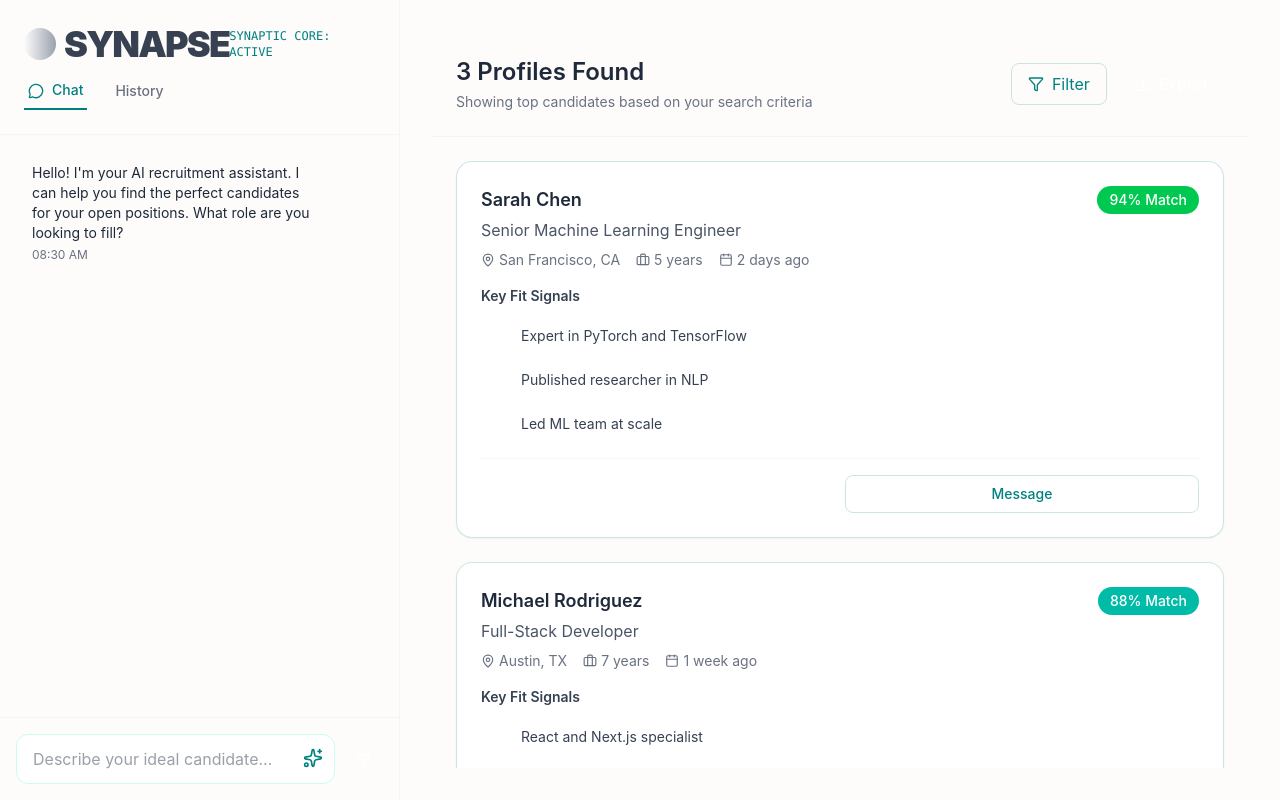
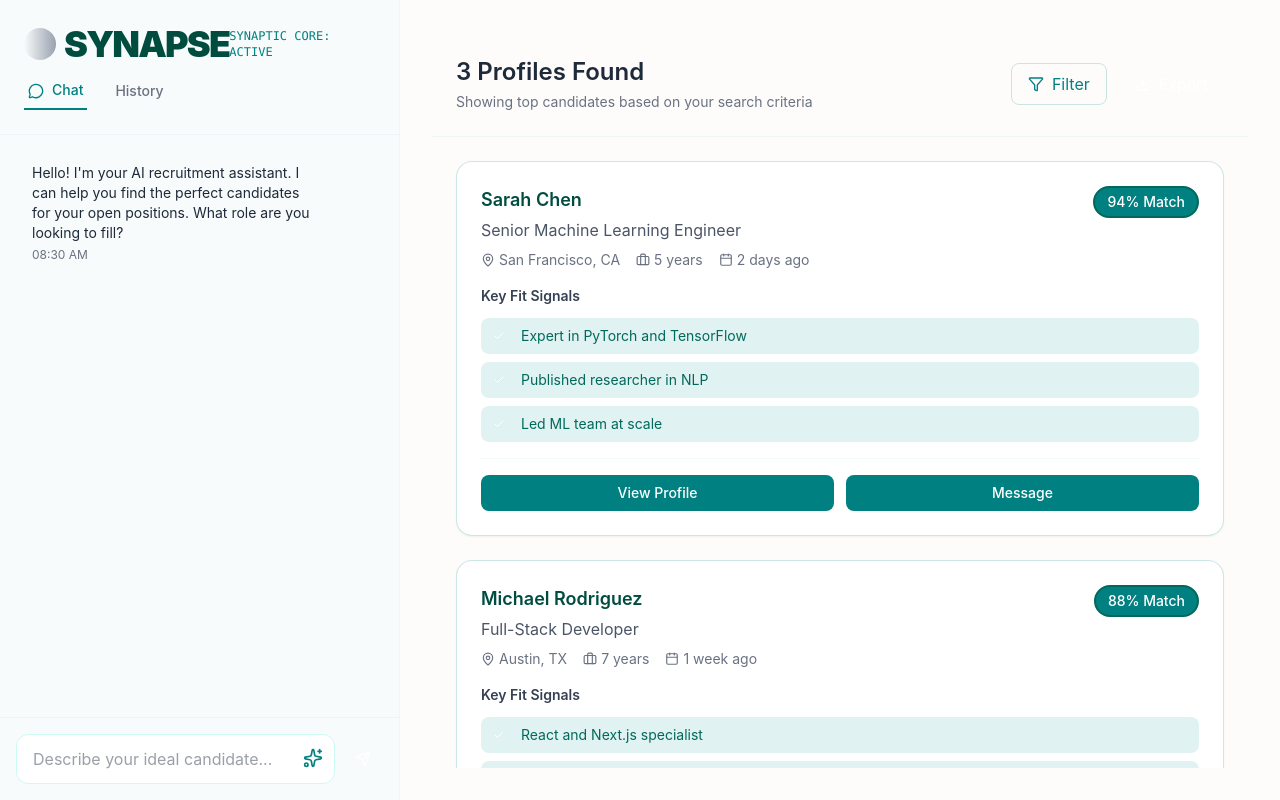
Before and after one commit to Chandann-23/Neuro-Linker, a Next.js app in the folder frontend/: page / in a window 1280 px wide. Built offline with nearby package versions, Linux system fonts and the light colour scheme.

Commit message:
contrast: apply high-contrast dark teal theme with professional depth

```diff
--- a/frontend/src/app/globals.css
+++ b/frontend/src/app/globals.css
@@ -26,6 +26,14 @@
     background-color: #ffffff !important;
   }
 
+  .bg-sidebar {
+    background-color: #F8FBFB !important;
+  }
+
+  .bg-signal {
+    background-color: #E0F2F1 !important;
+  }
+
   /* Force border colors */
   .border-teal-50 {
     border-color: rgba(0, 128, 128, 0.05) !important;
@@ -48,8 +56,20 @@
     color: #008080 !important;
   }
 
+  .text-dark-teal {
+    color: #004D40 !important;
+  }
+
+  .text-signal {
+    color: #00695C !important;
+  }
+
   .text-black {
     color: #000000 !important;
+  }
+
+  .text-white {
+    color: #ffffff !important;
   }
 
   /* Force shadows */
@@ -59,6 +79,17 @@
 
   .shadow-md {
     box-shadow: 0 4px 6px -1px rgba(0, 0, 0, 0.1), 0 2px 4px -1px rgba(0, 0, 0, 0.06) !important;
+  }
+
+  /* Force button colors */
+  .bg-action {
+    background-color: #008080 !important;
+  }
+
+  /* Force badge colors */
+  .bg-match {
+    background-color: #008080 !important;
+    border-color: #00695C !important;
   }
 }
 
--- a/frontend/src/components/AgentPanel.tsx
+++ b/frontend/src/components/AgentPanel.tsx
@@ -48,13 +48,13 @@ export function AgentPanel() {
   }
 
   return (
-    <div className="flex flex-col h-full bg-warm-white">
+    <div className="flex flex-col h-full bg-sidebar">
       {/* Header */}
       <div className="p-6 border-b border-teal-50">
         <div className="flex items-center justify-between mb-4">
           <div className="flex items-center space-x-2">
             <div className="w-8 h-8 rounded-full bg-gradient-to-r from-brand-teal to-gray-400"></div>
-            <h1 className="text-4xl font-black tracking-tighter">SYNAPSE</h1>
+            <h1 className="text-4xl font-black tracking-tighter text-dark-teal">SYNAPSE</h1>
           </div>
           <div className="text-xs font-mono text-brand-teal">SYNAPTIC CORE: ACTIVE</div>
         </div>
--- a/frontend/src/components/CandidateCard.tsx
+++ b/frontend/src/components/CandidateCard.tsx
@@ -28,7 +28,7 @@ export function CandidateCard({ candidate }: CandidateCardProps) {
       {/* Header */}
       <div className="flex items-start justify-between mb-4">
         <div className="flex-1">
-          <h3 className="text-lg font-semibold text-gray-800 mb-1">{candidate.name}</h3>
+          <h3 className="text-lg font-semibold text-dark-teal mb-1">{candidate.name}</h3>
           <p className="text-gray-600 mb-2">{candidate.currentRole}</p>
           <div className="flex items-center space-x-4 text-sm text-gray-500">
             <div className="flex items-center space-x-1">
@@ -48,7 +48,7 @@ export function CandidateCard({ candidate }: CandidateCardProps) {
 
         {/* Match Score Badge */}
         <div className="flex flex-col items-end">
-          <div className={`px-3 py-1 rounded-full text-white text-sm font-medium ${getScoreColor(candidate.matchScore)}`}>
+          <div className={`px-3 py-1 rounded-full text-white text-sm font-medium bg-match border border-[2px]`}>
             {candidate.matchScore}% Match
           </div>
         </div>
@@ -59,11 +59,11 @@ export function CandidateCard({ candidate }: CandidateCardProps) {
         <h4 className="text-sm font-semibold text-gray-700 mb-3">Key Fit Signals</h4>
         <div className="space-y-2">
           {candidate.keySignals.map((signal, index) => (
-            <div key={index} className="flex items-center space-x-3 p-2 bg-soft-teal rounded-lg">
+            <div key={index} className="flex items-center space-x-3 p-2 bg-signal rounded-lg">
               <div className="w-5 h-5 rounded-full bg-brand-teal flex items-center justify-center">
                 <Check size={12} className="text-white" />
               </div>
-              <span className="text-sm text-gray-700">{signal}</span>
+              <span className="text-sm text-signal">{signal}</span>
             </div>
           ))}
         </div>
@@ -71,10 +71,10 @@ export function CandidateCard({ candidate }: CandidateCardProps) {
 
       {/* Action Buttons */}
       <div className="flex space-x-3 pt-4 border-t border-teal-50">
-        <button className="flex-1 px-4 py-2 bg-brand-teal text-white rounded-lg hover:bg-teal-700 transition-colors text-sm font-medium">
+        <button className="flex-1 px-4 py-2 bg-action text-white rounded-lg hover:bg-teal-700 transition-colors text-sm font-medium">
           View Profile
         </button>
-        <button className="flex-1 px-4 py-2 border border-teal-200 text-brand-teal rounded-lg hover:bg-soft-teal transition-colors text-sm font-medium">
+        <button className="flex-1 px-4 py-2 bg-action text-white rounded-lg hover:bg-teal-700 transition-colors text-sm font-medium">
           Message
         </button>
       </div>
```
